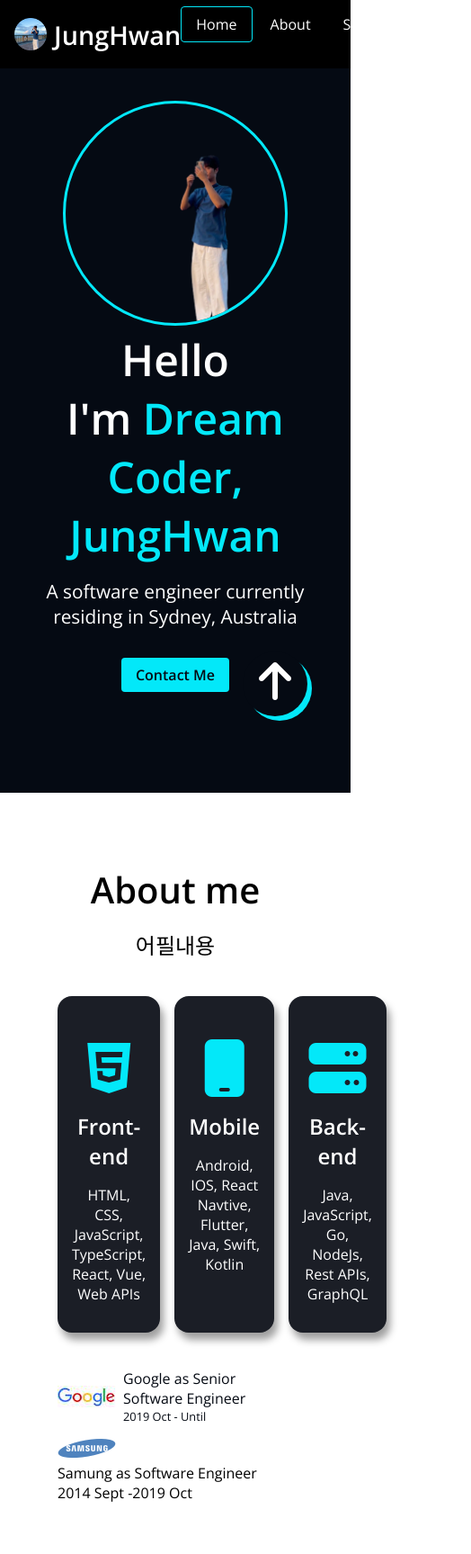
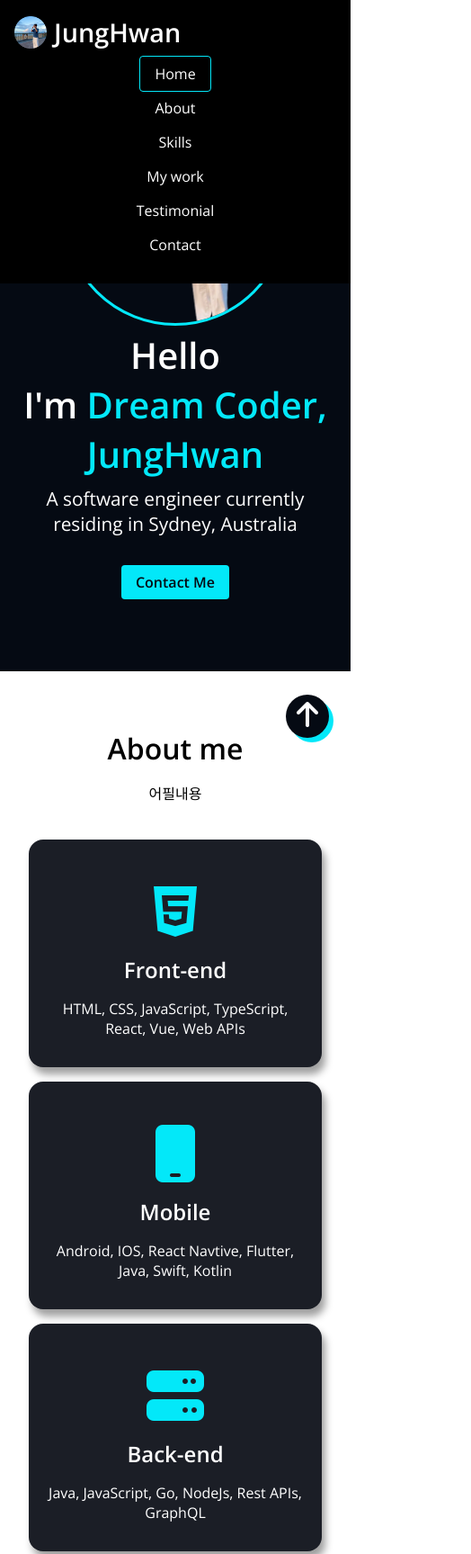
Before and after one commit to dr4549/portfolio1, a plain HTML site: page index.html in a window 390 px wide. Shown: the top 1727 px of the page at 90% size, 524 px wide, since content can reach past the window. Drawn offline with nearby package versions, Linux system fonts and the light colour scheme.

Commit message:
CSS-Responsive

```diff
--- a/css/style.css
+++ b/css/style.css
@@ -447,3 +447,87 @@ text-align: center;
 .contact__link:hover {
     color: var(--color-accent);
 }
+
+@media screen and (max-width: 768px) {
+    .section {
+        padding: 3rem 2rem;
+    }
+
+    .title {
+        font-size: 2rem;
+    }
+
+    .description {
+        font-size: 1rem;
+    }
+
+    .header {
+        flex-direction: column;
+        align-items: start;
+    }
+
+    .header__menu {
+        flex-direction: column;
+        text-align: center;
+        padding: 1rem 4rem;
+        gap: 1rem;
+    }
+
+    .header__nav {
+        width: 100%;
+    }
+
+    #home {
+        padding-bottom: 3rem;
+    }
+
+    .home__title {
+        font-size: 2.5rem;
+        margin-bottom: 0.5rem;
+    }
+
+    .majors {
+        flex-direction: column;
+        align-items: center;
+    }
+
+    .major {
+        max-width: 25rem;
+    }
+
+    .job {
+        justify-content: center;
+    }
+
+    .skills {
+        grid-template-columns: 1fr;
+    }
+
+    .categories {
+        flex-direction: column;
+    }
+
+    .category {
+        width: 100%;
+    }
+
+    .projects {
+        grid-template-columns: repeat(2, 1fr);
+    }
+
+    .testmonial {
+        flex-direction: column;
+    }
+
+    .testimonial:nth-child(even) .testimonial__img {
+        order: 0;
+    }
+
+    .arrow-up {
+        font-size: 2rem;
+        width: 3rem;
+        height: 3rem;
+        bottom: 1.5rem;
+        right: 1.5rem;
+    }
+}
--- a/index.html
+++ b/index.html
@@ -34,7 +34,7 @@
             <img class="header__logo__img" src="images/favicon.ico" alt="">
             <h1 class="header__logo__title"><a href="#">JungHwan</a></h1>
         </div>
-        <nav>
+        <nav class="header__nav">
             <ul class="header__menu">
                 <li><a class="header__menu__item active" href="#Home">Home</a></li>
                 <li><a class="header__menu__item" href="#About">About</a></li>
@@ -316,7 +316,7 @@
                 </a>
             </li>
         </ul>
-        <p>ⓒJungHwan = ALL rights reserved</p>
+        <p>ⓒJungHwan - ALL rights reserved</p>
         </div>
     </footer>
 </body>
```
